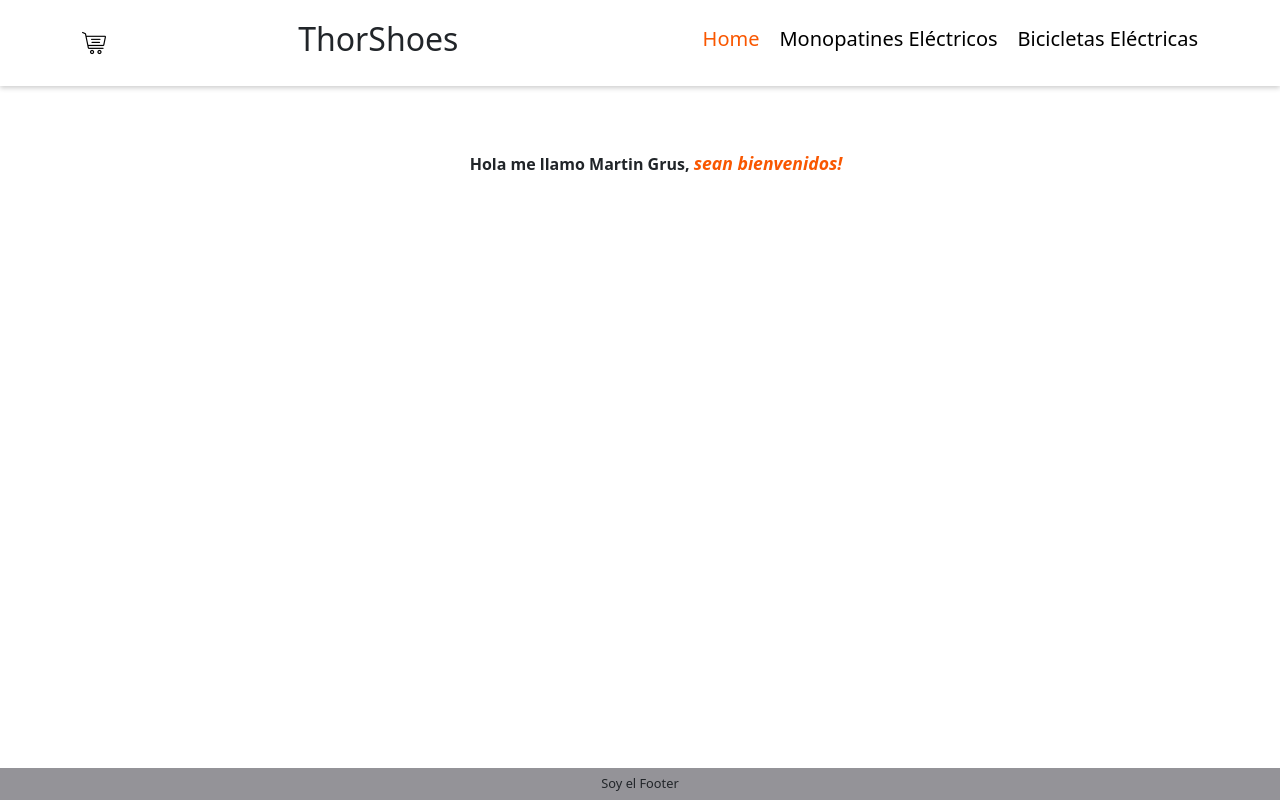
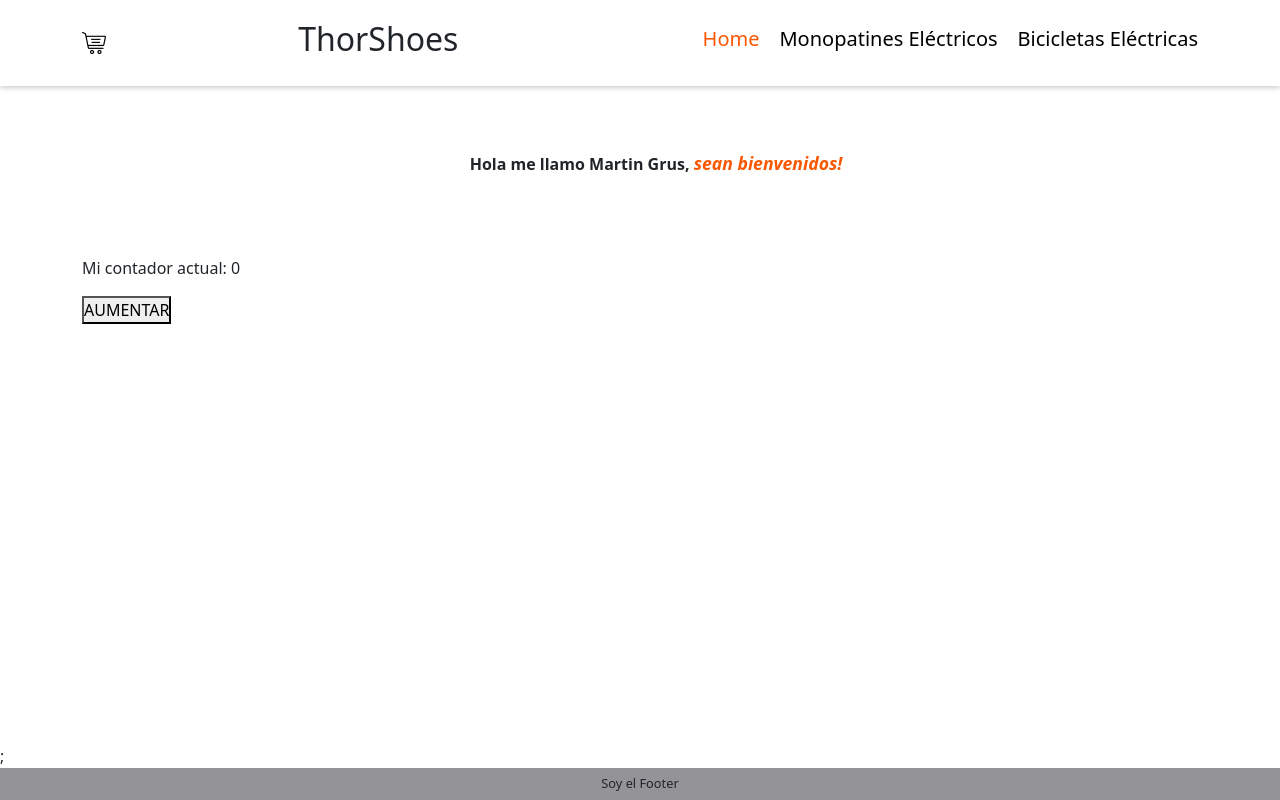
Before and after one commit to Tinch-oss/grus_ecomerce, a React (Create React App) app: page / in a window 1280 px wide. Built offline with nearby package versions, Linux system fonts and the light colour scheme.

Commit message:
Clase 05 componentes II
No se si no hay lío en el main? Se actualizó el txt.

```diff
--- a/src/components/Main.js
+++ b/src/components/Main.js
@@ -1,5 +1,19 @@
 function Main(props) {
-    return <main className="container"></main>;
+    let contador = 0;
+
+    const handleClick = () => {
+        console.log('click');
+    };
+
+    return (
+        <>
+            <main className="container">
+                <p>Mi contador actual: {contador}</p>
+                <button>AUMENTAR</button>
+            </main>
+            ;
+        </>
+    );
 }
 
 export default Main;
```
Also changed, not shown: src/components/apuntes.txt.
